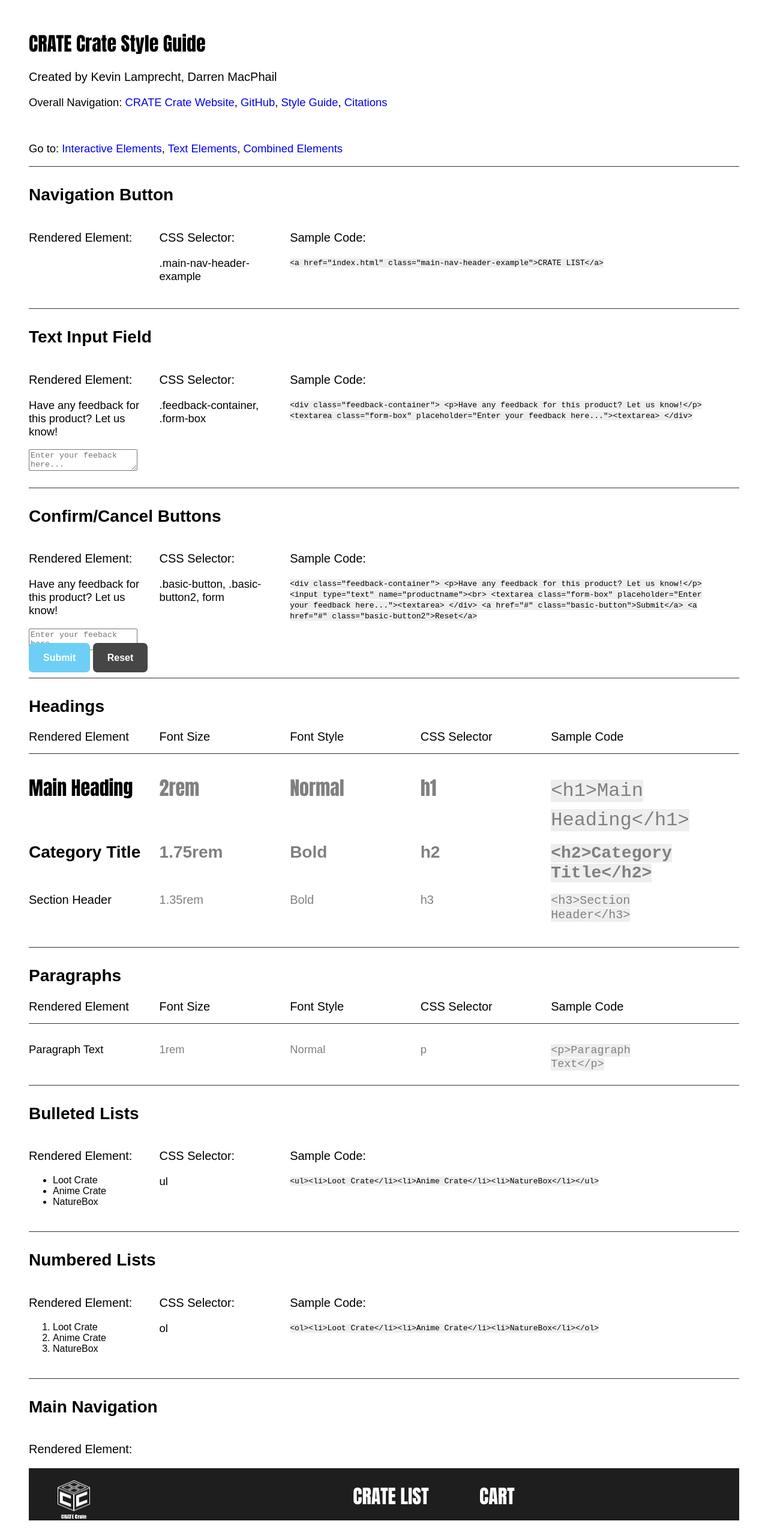
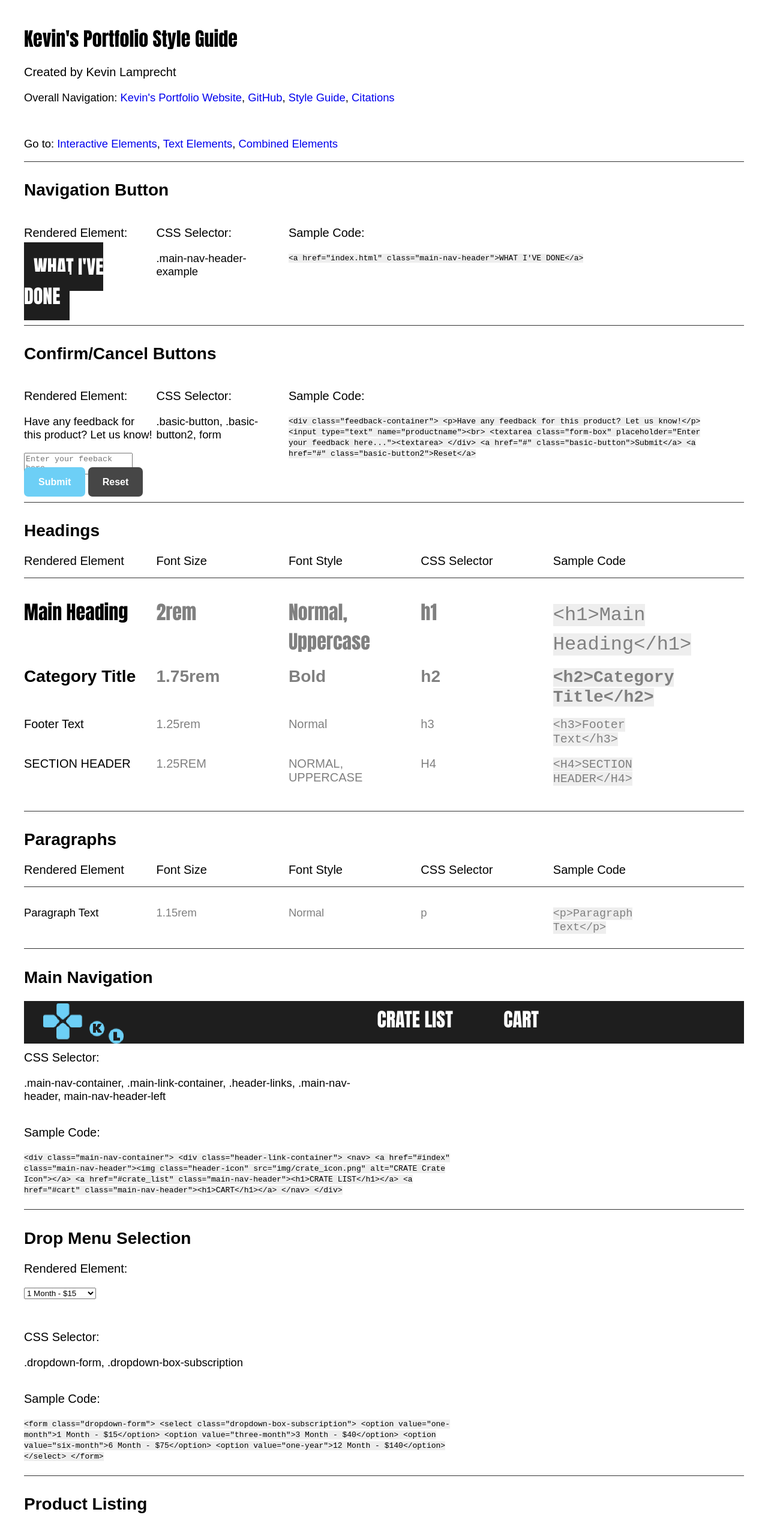
Before and after one commit to Humula/Kevin_Portfolio, a plain HTML site: page styleguide.html in a window 1280 px wide. Shown: the top 2556 px of the page at 60% size. Drawn offline with Linux system fonts and the light colour scheme.

Commit message:
Started some styleguide edits.
Edited styleguide stuff.

```diff
--- a/css/main.css
+++ b/css/main.css
@@ -150,12 +150,12 @@ About Image: https://s-media-cache-ak0.pinimg.com/originals/9b/e6/b2/9be6b21eab7
 	height: auto; /*Height of the header*/
 	width: 100%;
 	z-index: 1;
+	background-color: #1e1e1e;
 }
 
 .main-nav-container {
 	width:100%;
 	height:100%;
-	background-color: #1e1e1e;
 	text-align: center;
 }
 
@@ -179,6 +179,7 @@ About Image: https://s-media-cache-ak0.pinimg.com/originals/9b/e6/b2/9be6b21eab7
 	color: white;
 	text-decoration: none;
 	text-align: center;
+	cursor: pointer;
 
 }
 
@@ -229,10 +230,14 @@ About Image: https://s-media-cache-ak0.pinimg.com/originals/9b/e6/b2/9be6b21eab7
 
 .main-nav-header:hover, .main-nav-header:focus {
 	color: #6DCFF6;
+	-webkit-transition: color 0.5s ease-out;
+  	transition: color 0.5s ease-out;
 }
 
 .main-nav-header-left:hover, .main-nav-header-left:focus {
 	color: #6DCFF6;
+	-webkit-transition: color 0.5s ease-out;
+  	transition: color 0.5s ease-out;
 }
 
 
@@ -350,12 +355,13 @@ StyleGuide Styling
 	color: white;
 	padding: 1rem;
 	text-decoration: none;
-	background-size: 30px 30px;
-	background-image: url("../img/Dark-Wood-Panels.jpg");
+	background-color: #1e1e1e;
 }
 
 .main-nav-header-example:hover, .main-nav-header-example:focus {
 	color: #6DCFF6;
+	-webkit-transition: color 0.5s ease-out;
+  	transition: color 0.5s ease-out;
 }
 
 .basic-button {
--- a/css/styleguide.css
+++ b/css/styleguide.css
@@ -25,184 +25,3 @@ section code {
 form {
 	margin-bottom: 2rem;
 }
-
-
-/*
-  INTERACTIVE ELEMENTS -------------------
-*/
-
-/* Styling for the navigation button */
-.main-nav-header-example {
-	color: white;
-	padding: 1rem;
-	text-decoration: none;
-	background-size: 50px 100px;
-	background-image: url("../img/Dark-Wood-Panels.jpg");
-}
-
-.main-nav-header-example:hover, .main-nav-header-example:focus {
-	text-decoration: underline;
-}
-
-.category-fix {
-	color: black;
-	-webkit-transition: color 0.5s ease-out;
-  	transition: color 0.5s ease-out;
-}
-
-.category-fix:hover, .category-fix:focus {
-	color: #6DCFF6;
-}
-
-.footer-fix {
-	background-color: black;
-}
-
-.basic-button {
-	color: white;
-	background-color: #6DCFF6;
-	padding: 1rem 1.5rem;
-	font-weight: bold;
-	text-decoration: none;
-	-webkit-transition: background-color 0.5s ease-out;
-  	transition: background-color 0.5s ease-out;
-}
-
-.basic-button:hover, .basic-button:focus {
-	background-color: #af5c20;
-}
-
-.basic-button2 {
-	color: white;
-	background-color: #464646;
-	padding: 1rem 1.5rem;
-	font-weight: bold;
-	text-decoration: none;
-	-webkit-transition: background-color 0.5s ease-out;
-  	transition: background-color 0.5s ease-out;
-}
-
-.basic-button2:hover, .basic-button2:focus {
-	background-color: black;
-}
-
-
-
-
-/*
-  TEXT ELEMENTS -------------------
-*/
-body {
-	margin: 1rem;
-	font-family: "Arial", arial, serif;
-}
-
-h1 {
-	font-family: "Arial", arial, serif;
-	font-weight: bold;
-	font-size: 2rem;
-}
-
-h2 {
-	font-family: "Arial", helvetica, serif;
-	font-weight: normal;
-	font-size: 1.75rem;
-}
-
-h3 {
-	font-family: "Arial", helvetica, serif;
-	font-weight: bold;
-	font-size: 1.25rem;
-}
-
-h4 {
-	font-family: "Arial", arial, serif;
-	font-weight: bold;
-}
-
-p {
-	font-family: "Arial", arial, serif;
-	font-weight: normal;
-}
-
-.explanation-text {
-	color: grey;
-	display: inline;
-}
-
-.text-content {
-	color: black;
-	display: inline;
-}
-
-.wireframe {
-	margin: 1rem;
-}
-
-.text-spacer {
-	vertical-align: top;
-	display: inline-block;
-	width: 18%;
-}
-
-.text-spacer-small {
-	vertical-align: top;
-	display: inline-block;
-	width: 32%;
-}
-
-.text-spacer-medium {
-	vertical-align: top;
-	display: inline-block;
-	width: 48%;
-}
-
-.text-spacer-code {
-	vertical-align: top;
-	display: inline-block;
-	width: 60%;
-}
-
-
-
-
-
-/*
-  COMBINED ELEMENTS -------------------
-*/
-.text-spacer-large {
-	vertical-align: top;
-	display: inline-block;
-	width: 100%;
-	position: relative;
-}
-
-.text-spacer-image {
-	vertical-align: top;
-	display: inline;
-	width: 100%;
-	position: relative;
-}
-
-.main-nav-container {
-	background-size: 500px 100px;
-	background-image: url("../img/Dark-Wood-Panels.jpg");
-	padding: 1rem;
-	text-align: center;
-}
-
-.main-nav-header {
-	margin-left: 5rem;
-	color: white;
-	text-decoration: none;
-}
-
-.main-nav-header:hover, .main-nav-header:focus {
-	text-decoration: underline;
-}
-
-.bottom-align {
-	position: absolute;
-	bottom: 0;
-	margin-bottom: 1.5rem;
-}
--- a/styleguide.html
+++ b/styleguide.html
@@ -4,7 +4,7 @@
   <head>
 
     <meta charset="utf-8">
-    <title>CRATE Crate Style Guide</title>
+    <title>Kevin's Portfolio Style Guide</title>
 
     <link href="css/styleguide.css" rel="stylesheet">
     <link href="css/main.css" rel="stylesheet">
@@ -16,14 +16,14 @@
 
   <body>
 
-    <h1>CRATE Crate Style Guide</h1>
-    <h3>Created by Kevin Lamprecht, Darren MacPhail</h3>
+    <h1>Kevin's Portfolio Style Guide</h1>
+    <h3>Created by Kevin Lamprecht</h3>
 
     <nav>
 
       <p>
         Overall Navigation:
-        <a href="index.html">CRATE Crate Website</a>,
+        <a href="index.html">Kevin's Portfolio Website</a>,
         <a href="https://github.com/dmac182/Project2">GitHub</a>,
         <a href="styleguide.html">Style Guide</a>,
         <a href="citations.html">Citations</a>
@@ -57,7 +57,7 @@
 
         <div class="text-spacer">
         <h3>Rendered Element:</h3>
-        <a href="index.html" class="main-nav-header-example">CRATE LIST</a>
+        <h1><a href="index.html" class="main-nav-header-example">WHAT I'VE DONE</a></h1>
 		    </div>
 
         <div class="text-spacer">
@@ -67,35 +67,7 @@
 
         <div class="text-spacer-code">
         <h3>Sample Code:</h3>
-        <code>&lt;a href="index.html" class="main-nav-header-example"&gt;CRATE LIST&lt;/a&gt;</code>
-        </div>
-
-      </section>
-
-     <!-- Text Input Field Example -->
-      <section>
-        <h2>Text Input Field</h2>
-        <div class="text-spacer">
-        <h3>Rendered Element:</h3>
-			<div class="feedback-container">
-				<p>Have any feedback for this product? Let us know!</p>
-				<textarea class="form-box" placeholder="Enter your feeback here..."></textarea>
-			</div>
-		</div>
-
-        <div class="text-spacer">
-        <h3>CSS Selector:</h3>
-        <p>.feedback-container, .form-box</p>
-        </div>
-
-        <div class="text-spacer-code">
-        <h3>Sample Code:</h3>
-        <code>
-        	&lt;div class="feedback-container"&gt;
-				&lt;p&gt;Have any feedback for this product? Let us know!&lt;/p&gt;
-				&lt;textarea class="form-box" placeholder="Enter your feedback here..."&gt;&lt;textarea&gt;
-			&lt;/div&gt;
-        </code>
+        <code>&lt;a href="index.html" class="main-nav-header"&gt;WHAT I'VE DONE&lt;/a&gt;</code>
         </div>
 
       </section>
@@ -174,7 +146,7 @@
 					<h1 class="explanation-text">2rem</h1>
 				</div>
 				<div class="text-spacer">
-					<h1 class="explanation-text">Normal</h1>
+					<h1 class="explanation-text">Normal, Uppercase</h1>
 				</div>
 				<div class="text-spacer">
 					<h1 class="explanation-text">h1</h1>
@@ -204,21 +176,40 @@
 			</div>
 			<br>
 
+      <div class ="text-format">
+        <div class="text-spacer">
+          <h3 class="text-content">Footer Text</h3>
+        </div>
+        <div class="text-spacer">
+          <h3 class="explanation-text">1.25rem</h3>
+        </div>
+        <div class="text-spacer">
+          <h3 class="explanation-text">Normal</h3>
+        </div>
+        <div class="text-spacer">
+          <h3 class="explanation-text">h3</h3>
+        </div>
+        <div class="text-spacer">
+          <h3 class="explanation-text"><code>&lt;h3&gt;Footer Text&lt;/h3&gt;</code></h3>
+        </div>
+      </div>
+      <br>
+
 			<div class ="text-format">
 				<div class="text-spacer">
-					<h3 class="text-content">Section Header</h3>
+					<h4 class="text-content">Section Header</h4>
 				</div>
 				<div class="text-spacer">
-					<h3 class="explanation-text">1.35rem</h3>
+					<h4 class="explanation-text">1.25rem</h4>
 				</div>
 				<div class="text-spacer">
-					<h3 class="explanation-text">Bold</h3>
+					<h4 class="explanation-text">Normal, Uppercase</h4>
 				</div>
 				<div class="text-spacer">
-					<h3 class="explanation-text">h3</h3>
+					<h4 class="explanation-text">h4</h4>
 				</div>
 				<div class="text-spacer">
-					<h3 class="explanation-text"><code>&lt;h3&gt;Section Header&lt;/h3&gt;</code></h3>
+					<h4 class="explanation-text"><code>&lt;h4&gt;Section Header&lt;/h4&gt;</code></h4>
 				</div>
 			</div>
 			<br>
@@ -252,7 +243,7 @@
 					<p class="text-content">Paragraph Text</p>
 				</div>
 				<div class="text-spacer">
-					<p class="explanation-text">1rem</p>
+					<p class="explanation-text">1.15rem</p>
 				</div>
 				<div class="text-spacer">
 					<p class="explanation-text">Normal</p>
@@ -266,59 +257,6 @@
 			</div>
       </section>
 
-      <!-- Reference from: https://www.w3schools.com/html/html_lists.asp -->
-
-      <!-- Bulleted and Numbered List Examples -->
-      <section>
-        <h2>Bulleted Lists</h2>
-
-        <div class="text-spacer">
-        <h3>Rendered Element:</h3>
-        <ul>
-			<li>Loot Crate</li>
-			<li>Anime Crate</li>
-			<li>NatureBox</li>
-		</ul>
-		</div>
-
-        <div class="text-spacer">
-        <h3>CSS Selector:</h3>
-        <p>ul</p>
-        </div>
-
-        <div class="text-spacer-code">
-        <h3>Sample Code:</h3>
-        <code>&lt;ul&gt;&lt;li&gt;Loot Crate&lt;/li&gt;&lt;li&gt;Anime Crate&lt;/li&gt;&lt;li&gt;NatureBox&lt;/li&gt;&lt;/ul&gt;</code>
-        </div>
-
-      </section>
-
-      <!-- Reference from: https://www.w3schools.com/html/html_lists.asp -->
-      <section>
-        <h2>Numbered Lists</h2>
-
-        <div class="text-spacer">
-        <h3>Rendered Element:</h3>
-        <ol>
-			<li>Loot Crate</li>
-			<li>Anime Crate</li>
-			<li>NatureBox</li>
-		</ol>
-		</div>
-
-        <div class="text-spacer">
-        <h3>CSS Selector:</h3>
-        <p>ol</p>
-        </div>
-
-        <div class="text-spacer-code">
-        <h3>Sample Code:</h3>
-        <code>&lt;ol&gt;&lt;li&gt;Loot Crate&lt;/li&gt;&lt;li&gt;Anime Crate&lt;/li&gt;&lt;li&gt;NatureBox&lt;/li&gt;&lt;/ol&gt;</code>
-        </div>
-
-      </section>
-
-    </section>
     <!-- // TEXT ELEMENTS SECTION -->
 
     <!-- COMBINED ELEMENTS SECTION // -->
@@ -330,16 +268,17 @@
 
         <div class="text-spacer-large">
         <h3>Rendered Element:</h3>
+        <div class="header-container">
 	        <div class="main-nav-container">
 	        <div class="header-link-container">
-	        	<nav>
 	        		<div class="header-links">
-	        			<a href="#index" class="main-nav-header-left"><img class="header-icon" src="img/crate_icon.png" alt="CRATE Crate Icon"></a>
+	        			<a href="#index" class="main-nav-header-left"><img class="header-icon" src="img/personal_icon.png" alt="CRATE Crate Icon"></a>
 	        			<a href="#crate_list" class="main-nav-header"><h1>CRATE LIST</h1></a>
 	        			<a href="#cart" class="main-nav-header"><h1>CART</h1></a>
 	        		</div>
-	        	</nav>
 	        </div>
+          </div>
+        </div>
 		    </div>
 
         <div class="text-spacer-medium">
```
